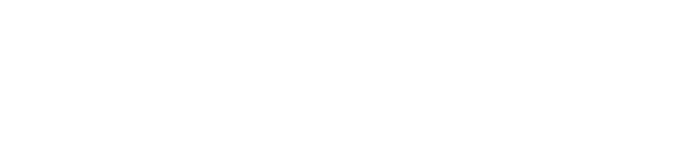
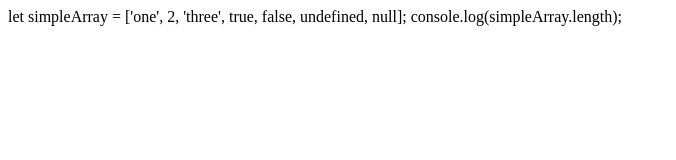
Before and after one commit to acciojob/Use-an-Array-to-Store-Data-surajyadav471, a website: page main.html in a window 1280 px wide. Shown: the whole page, without its empty margins (0-676 px from the left). Drawn offline with Linux system fonts and the light colour scheme.

Commit message:
created a submission

```diff
--- a/main.html
+++ b/main.html
@@ -8,6 +8,8 @@
 
 <body>
 	<!-- the entire body must be written by student -->
+	let simpleArray = ['one', 2, 'three', true, false, undefined, null];
+    console.log(simpleArray.length);
 
     <script type="text/javascript" src="./script.js">
 </script>
--- a/script.js
+++ b/script.js
@@ -1,3 +1,2 @@
-let simpleArray = ['one', 2, 'three', true, false, undefined, null];
-console.log(simpleArray.length);
+
 // logs 7
```
